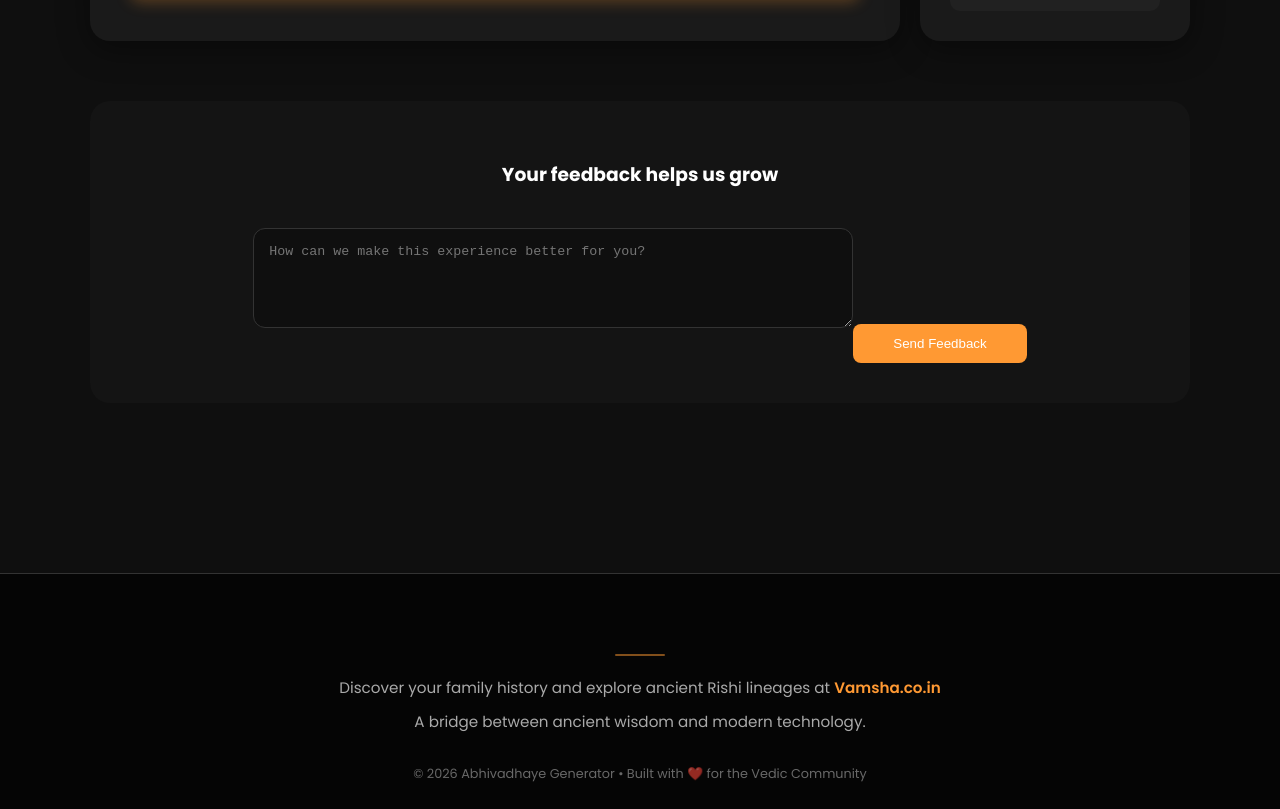
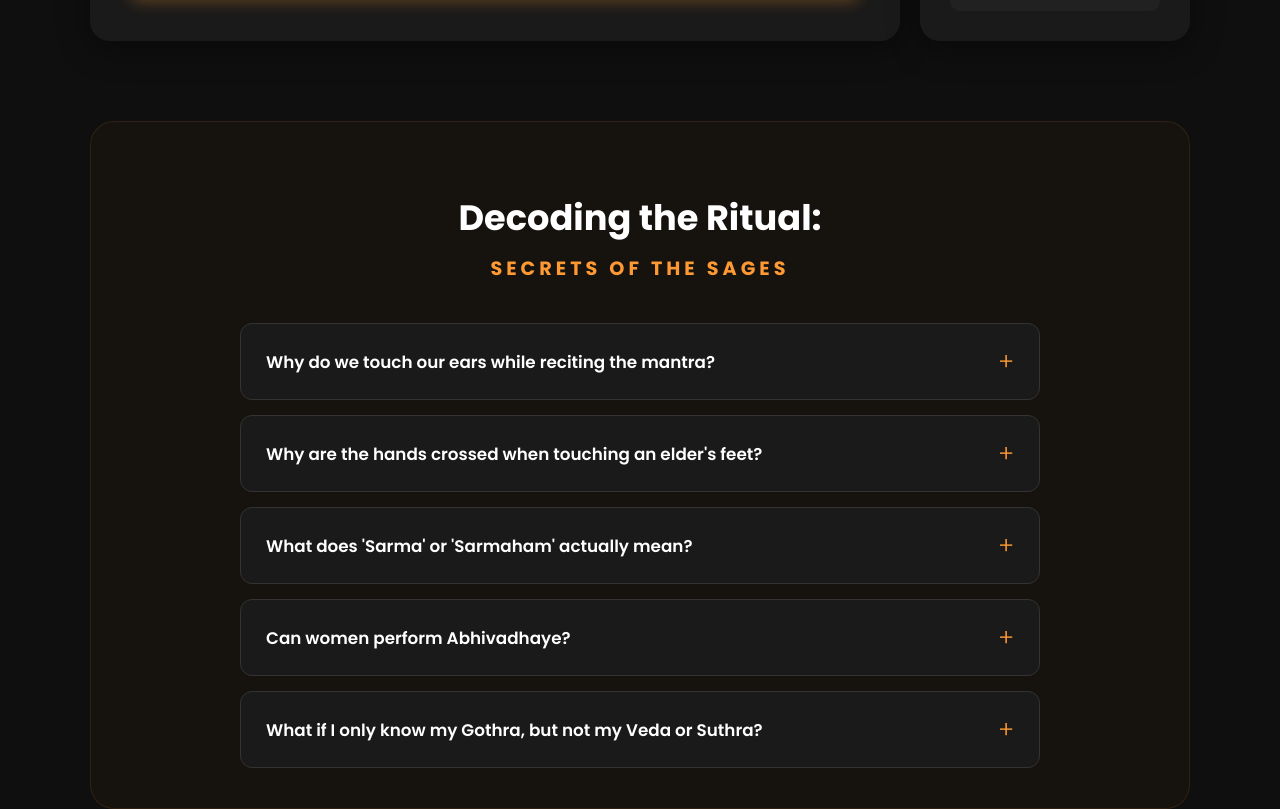
Before and after one commit to rkarthikeyan54254/Abhivadhaye, a React (Vite) app: page / in a window 1280 px wide. Shown: the part 1221-2030 px from the top of the page. Built offline with nearby package versions, Linux system fonts and the light colour scheme.

Commit message:
feat: migrate to netlify forms and add faq section with analytics

```diff
--- a/src/App.tsx
+++ b/src/App.tsx
@@ -247,6 +247,29 @@ const VEDIC_FACTS = [
   "Following your 'Suthra' means following the specific ritualistic guidelines laid down by a Sage."
 ];
 
+const FAQ_DATA = [
+  {
+    question: "Why do we touch our ears while reciting the mantra?",
+    answer: "Tradition holds that the ears are sacred spots where deities reside. Touching them 'seals' the spiritual energy of the Sages' names within you and acts as a shield against the intense power invoked by the Pravara."
+  },
+  {
+    question: "Why are the hands crossed when touching an elder's feet?",
+    answer: "This is a precise energy protocol. By crossing hands (right hand to right foot, left to left), you create a direct circuit with the elder, allowing their blessings and positive energy to flow into you undisturbed."
+  },
+  {
+    question: "What does 'Sarma' or 'Sarmaham' actually mean?",
+    answer: "'Sarma' is a title signifying 'joy' or 'protection.' When you say 'Rama Sarma aham asmi,' you are declaring 'I am Rama, the one who is joyful and protected by the Divine.'"
+  },
+  {
+    question: "Can women perform Abhivadhaye?",
+    answer: "Traditionally, it is part of the Upanayanam ritual for men. However, in modern times, it is highly encouraged for everyone to know their Gothra and Rishi lineage as a vital way to preserve family history and identity."
+  },
+  {
+    question: "What if I only know my Gothra, but not my Veda or Suthra?",
+    answer: "Most Gothras have a historical 'default' Veda (like Yajur Veda for many South Indian lineages). If you're unsure, consulting family elders is best, but our generator helps you explore the most common associations for your Gothra."
+  }
+];
+
 const transliteratePhonetic = (name: string, lang: Language): string => {
   if (lang === 'English') return name;
   const lower = name.toLowerCase();
@@ -272,6 +295,7 @@ const App: React.FC = () => {
   const [feedback, setFeedback] = useState('');
   const [pageVisits, setPageVisits] = useState(0);
   const [factIndex, setFactIndex] = useState(0);
+  const [activeFaq, setActiveFaq] = useState<number | null>(null);
 
   useEffect(() => {
     // Calculate visits based on time since a reference date (Jan 1, 2026)
@@ -552,13 +576,35 @@ const App: React.FC = () => {
                 }} className="action-btn wa-btn"><FaWhatsapp /> WhatsApp</button>
               </div>
             </div>
+<div className="meaning-card">
+  <h4>Meaning & Significance</h4>
+  <p className="meaning-text">{generateTranslation()}</p>
+</div>
+</div>
+)}
 
-            <div className="meaning-card">
-              <h4>Meaning & Significance</h4>
-              <p className="meaning-text">{generateTranslation()}</p>
-            </div>
-          </div>
-        )}
+<div className="faq-section">
+<h2 className="faq-title">Decoding the Ritual: <span>Secrets of the Sages</span></h2>
+<div className="faq-grid">
+{FAQ_DATA.map((item, idx) => (
+  <div
+    key={idx}
+    className={`faq-item ${activeFaq === idx ? 'active' : ''}`}
+    onClick={() => setActiveFaq(activeFaq === idx ? null : idx)}
+  >
+    <div className="faq-question">
+      {item.question}
+      <span className="faq-icon">{activeFaq === idx ? '−' : '+'}</span>
+    </div>
+    {activeFaq === idx && (
+      <div className="faq-answer animate-fade-in">
+        {item.answer}
+      </div>
+    )}
+  </div>
+))}
+</div>
+</div>
 
         <form
           className="feedback-section-new"
--- a/src/index.css
+++ b/src/index.css
@@ -487,13 +487,85 @@ body {
   margin: 20px 0;
 }
 
-.feedback-section-new button {
-  padding: 12px 40px;
-  background: var(--accent-color);
-  color: white;
-  border: none;
-  border-radius: 8px;
+.feedback-section-new button:hover {
+  background: var(--accent-hover);
+}
+
+/* --- FAQ Section --- */
+.faq-section {
+  margin-top: 80px;
+  padding: 40px;
+  background: rgba(255, 153, 51, 0.03);
+  border-radius: 24px;
+  border: 1px solid rgba(255, 153, 51, 0.1);
+}
+
+.faq-title {
+  text-align: center;
+  font-size: 2.2rem;
+  margin-bottom: 40px;
+  color: #fff;
+}
+
+.faq-title span {
+  color: var(--accent-color);
+  display: block;
+  font-size: 1.2rem;
+  text-transform: uppercase;
+  letter-spacing: 4px;
+  margin-top: 10px;
+}
+
+.faq-grid {
+  display: flex;
+  flex-direction: column;
+  gap: 15px;
+  max-width: 800px;
+  margin: 0 auto;
+}
+
+.faq-item {
+  background: var(--card-bg);
+  border: 1px solid var(--border-color);
+  border-radius: 12px;
+  overflow: hidden;
   cursor: pointer;
+  transition: all 0.3s ease;
+}
+
+.faq-item:hover {
+  border-color: var(--accent-color);
+  transform: translateX(5px);
+}
+
+.faq-item.active {
+  border-color: var(--accent-color);
+  background: rgba(255, 153, 51, 0.05);
+}
+
+.faq-question {
+  padding: 20px 25px;
+  display: flex;
+  justify-content: space-between;
+  align-items: center;
+  font-weight: 600;
+  font-size: 1.05rem;
+  color: #fff;
+}
+
+.faq-icon {
+  color: var(--accent-color);
+  font-size: 1.5rem;
+  font-weight: 300;
+}
+
+.faq-answer {
+  padding: 0 25px 25px;
+  color: var(--text-muted);
+  line-height: 1.6;
+  font-size: 0.95rem;
+  border-top: 1px solid rgba(255, 153, 51, 0.1);
+  padding-top: 15px;
 }
 
 /* --- Footer --- */
```
